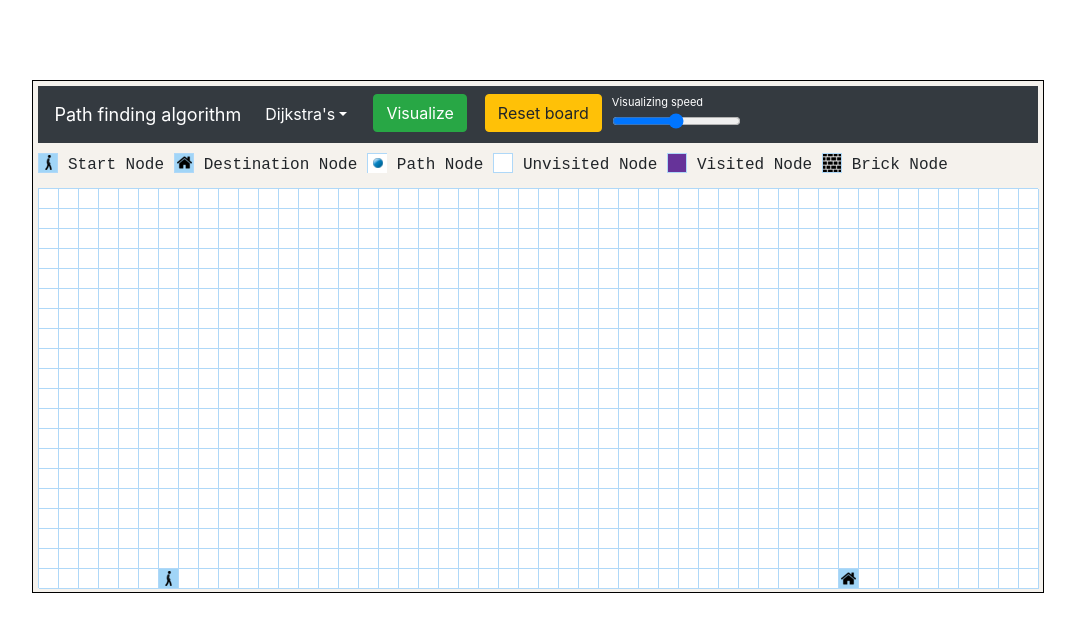
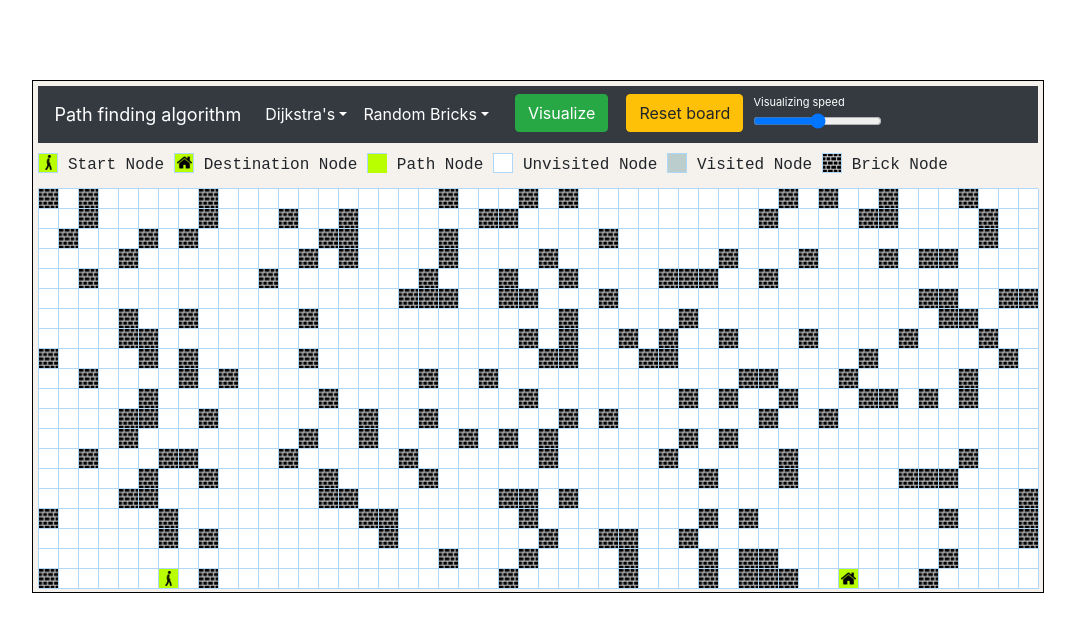
Before and after one commit to josinho101/pathfinding-visualizer, a React (Create React App) app: page / in a window 1280 px wide. Shown: the top 632 px of the page, without its empty margins (134-1209 px from the left). Built offline with nearby package versions, Linux system fonts and the light colour scheme.

Commit message:
Added logic to show random bricks on stage

```diff
--- a/public/content/css/app.css
+++ b/public/content/css/app.css
@@ -69,7 +69,8 @@
   background-image: url(../images/home.png);
   background-repeat: no-repeat;
   background-position: center;
-  background-color: #a1d5f7;
+  /*background-color: #a1d5f7;*/
+  background-color: #baff00;
   cursor: grab;
 }
 
@@ -77,12 +78,14 @@
   background-image: url(../images/man.png);
   background-repeat: no-repeat;
   background-position: center;
-  background-color: #a1d5f7;
+  /*background-color: #a1d5f7;*/
+  background-color: #baff00;
   cursor: grab;
 }
 
 .path {
-  background-image: url(../images/dot.png);
+  /*background-image: url(../images/dot.png);*/
+  background-color: #baff00;
   background-repeat: no-repeat;
   background-position: center;
   border: 0px;
@@ -95,5 +98,6 @@
 }
 
 .visited {
-  background-color: #663399;
+  /*background-color: #663399;*/
+  background-color: #256f7947;
 }
--- a/src/algorithms/pathfinding/dijkstra.ts
+++ b/src/algorithms/pathfinding/dijkstra.ts
@@ -28,7 +28,9 @@ class Dijkstra implements IPathFinder {
       this.sortNodeByDistance(unvisitedNodes);
       let adjacentNode = unvisitedNodes.shift();
       if (adjacentNode) {
-        //TOdo - add logic for brick
+        if (adjacentNode.isBrick) {
+          continue;
+        }
 
         if (adjacentNode.distance === Infinity) {
           break;
--- /dev/null
+++ b/src/algorithms/terrain/iterraingenerator.ts
@@ -0,0 +1,3 @@
+export default interface ITerrainGenerator {
+  getTerrain(): number[][];
+}
--- /dev/null
+++ b/src/algorithms/terrain/randomterrain.ts
@@ -0,0 +1,30 @@
+import ITerrainGenerator from "./iterraingenerator";
+import Node from "../../components/grid/typings/node";
+import UtilityHelper from "../../helper/utilityhelper";
+
+class RandomTerrain implements ITerrainGenerator {
+  // holds nodes
+  private nodes: Node[][] = [];
+
+  /**
+   * constructor
+   */
+  constructor(nodes: Node[][]) {
+    this.nodes = nodes;
+  }
+
+  /**
+   * get terrain
+   */
+  getTerrain(): number[][] {
+    let terrain: number[][] = [];
+
+    for (let row of this.nodes) {
+      terrain.push(UtilityHelper.generateRandomArray(10, 0, row.length - 1));
+    }
+
+    return terrain;
+  }
+}
+
+export default RandomTerrain;
--- /dev/null
+++ b/src/algorithms/terrain/terrainengine.ts
@@ -0,0 +1,55 @@
+import ITerrainGenerator from "./iterraingenerator";
+import * as enums from "../../enums";
+import RandomTerrain from "./randomterrain";
+import Node from "../../components/grid/typings/node";
+
+class TerrainEngine {
+  // holds nodes
+  private nodes: Node[][] = [];
+
+  /**
+   * constructor
+   */
+  constructor(nodes: Node[][]) {
+    this.nodes = nodes;
+  }
+
+  /**
+   * set terrain i grid
+   * @param terrainType terrain type
+   */
+  public setTerrain(terrainType: enums.TerrainType) {
+    let terrainGenerator: ITerrainGenerator;
+
+    switch (terrainType) {
+      case enums.TerrainType.RandomBricks:
+        terrainGenerator = new RandomTerrain(this.nodes);
+        break;
+      default:
+        throw new Error("Terrain not found :|");
+    }
+
+    let terrain = terrainGenerator.getTerrain();
+    this.mapTerrainToNodes(this.nodes, terrain);
+  }
+
+  /**
+   * map terrain to nodes
+   * @param nodes nodes
+   * @param terrain terrain
+   */
+  private mapTerrainToNodes(nodes: Node[][], terrain: number[][]) {
+    for (let i = 0; i < nodes.length; i++) {
+      let row = nodes[i];
+      let terrainRow = terrain[i];
+      for (let j = 0; j < terrainRow.length; j++) {
+        let node = row[terrainRow[j]];
+        if (!node.isStart && !node.isDestination) {
+          row[terrainRow[j]].isBrick = true;
+        }
+      }
+    }
+  }
+}
+
+export default TerrainEngine;
--- a/src/components/grid/grid.tsx
+++ b/src/components/grid/grid.tsx
@@ -21,7 +21,8 @@ const Grid: React.FunctionComponent<Props> = (props) => {
         className={classNames(
           "node",
           { start: node.isStart },
-          { destination: node.isDestination }
+          { destination: node.isDestination },
+          { brick: node.isBrick }
         )}
         onDragStart={props.onNodeDragStart}
         onDragEnd={props.onNodeDropEnd}
--- a/src/components/grid/typings/node.ts
+++ b/src/components/grid/typings/node.ts
@@ -7,6 +7,7 @@ export default interface Node {
   isStart: boolean;
   isDestination: boolean;
   isVisited: boolean;
+  isBrick: boolean;
   distance: number;
   previousNode: any;
 }
--- a/src/components/stage/stage.tsx
+++ b/src/components/stage/stage.tsx
@@ -5,6 +5,7 @@ import Node from "../grid/typings/node";
 import StageControls from "./stagecontrols";
 import NodeHelper from "../../helper/nodehelper";
 import NodeDescriptor from "../grid/nodedescriptor";
+import TerrainEngine from "../../algorithms/terrain/terrainengine";
 import PathFindingEngine from "../../algorithms/pathfinding/pathfindingengine";
 
 interface State {
@@ -45,6 +46,10 @@ class Stage extends React.Component<Props, State> {
       this.numberOfColumns,
       this.nodePositions
     );
+
+    const terrainEngine = new TerrainEngine(this.nodes);
+    terrainEngine.setTerrain(enums.TerrainType.RandomBricks);
+    console.log(this.nodes);
   }
 
   render() {
--- a/src/components/stage/stagecontrols.tsx
+++ b/src/components/stage/stagecontrols.tsx
@@ -42,6 +42,30 @@ const StageControls: React.FunctionComponent<Props> = (props) => {
               </a>
             </div>
           </li>
+          <li className="nav-item dropdown active">
+            <a
+              className="nav-link dropdown-toggle"
+              href="#"
+              id="navbarDropdown"
+              role="button"
+              data-toggle="dropdown"
+              aria-haspopup="true"
+              aria-expanded="false"
+            >
+              Random Bricks
+            </a>
+            <div className="dropdown-menu" aria-labelledby="navbarDropdown">
+              <a className="dropdown-item" href="#">
+                Blank Terrain
+              </a>
+              <a className="dropdown-item" href="#">
+                Random Bricks
+              </a>
+              <a className="dropdown-item" href="#">
+                J Terrain
+              </a>
+            </div>
+          </li>
           <li className="nav-item dropdown">
             &nbsp;&nbsp;&nbsp;&nbsp;
             <button
--- a/src/enums/index.ts
+++ b/src/enums/index.ts
@@ -17,3 +17,12 @@ export enum NodeType {
 export enum Algorithm {
   Dijkstra = 1,
 }
+
+/**
+ * enum for different terrains
+ */
+export enum TerrainType {
+  None = 0,
+  RandomBricks = 1,
+  JTerrain = 2,
+}
--- a/src/helper/nodehelper.ts
+++ b/src/helper/nodehelper.ts
@@ -43,6 +43,7 @@ class NodeHelper {
       distance: Infinity,
       previousNode: undefined,
       isVisited: false,
+      isBrick: false,
       isStart: row === startRow && column === startColumn,
       isDestination: row === destinationRow && column === destinationColumn,
     };
--- a/src/helper/utilityhelper.ts
+++ b/src/helper/utilityhelper.ts
@@ -14,6 +14,25 @@ class UtilityHelper {
   public static sleep = (milliseconds: number) => {
     return new Promise((resolve) => setTimeout(resolve, milliseconds));
   };
+
+  /**
+   * generate random number array
+   * @param length length of array
+   * @param min min value
+   * @param max max value
+   */
+  public static generateRandomArray(
+    length: number,
+    min: number,
+    max: number
+  ): number[] {
+    return Array.from(
+      {
+        length: length,
+      },
+      () => UtilityHelper.getRamdonNumber(min, max)
+    );
+  }
 }
 
 export default UtilityHelper;
```
